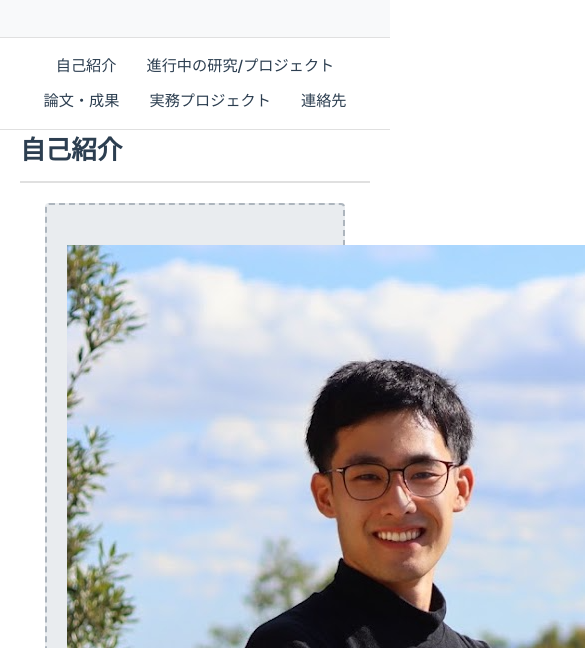
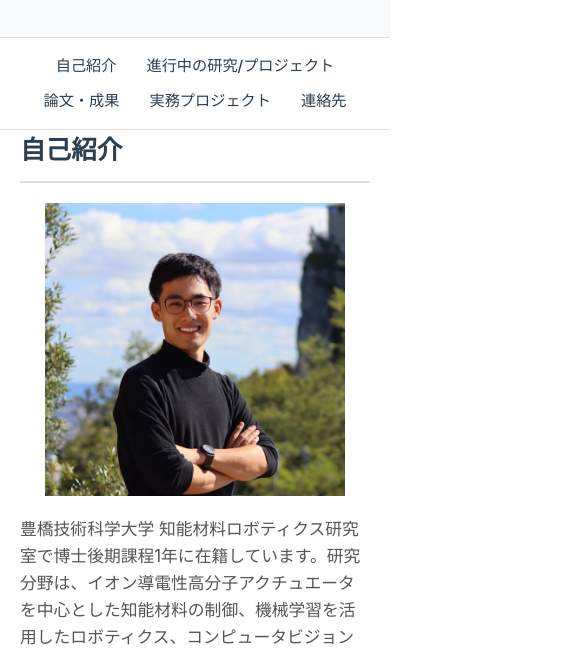
Before and after one commit to junya1208/HP, a plain HTML site: page index_ja.html in a window 390 px wide. Shown: the part 196-844 px from the top of the page, 585 px wide, since content can reach past the window. Drawn offline with Linux system fonts and the light colour scheme.

Commit message:
Make style css for the responsive image function

```diff
--- a/index_ja.html
+++ b/index_ja.html
@@ -74,7 +74,7 @@
           <h3>メカナムホイール四輪ロボットの自律走行</h3>
           <!-- Placeholder for research image -->
           <div class="research-image-placeholder">
-            <img src="images/mecanum.png" alt="メカナムホイール四輪ロボット">
+            <img src="images/mechanum.png" alt="メカナムホイール四輪ロボット">
           </div>
           <p>
             ROSをベースにしたメカナムホイール四輪ロボットの自律走行システムの開発。
--- a/style.css
+++ b/style.css
@@ -14,6 +14,14 @@ body {
     line-height: 1.6;
     color: #333;
     background-color: #fff;
+}
+
+/* Images: responsive by default */
+img {
+    max-width: 100%;
+    height: auto;
+    display: block;
+    background-color: transparent;
 }
 
 /* Container */
@@ -234,10 +242,10 @@ section h3 {
     font-style: italic;
 }
 
-/* Image Placeholders */
-.personal-photo-placeholder,
-.research-image-placeholder,
-.project-image-placeholder {
+/* Image Placeholders: show styling only when empty */
+.personal-photo-placeholder:empty,
+.research-image-placeholder:empty,
+.project-image-placeholder:empty {
     background-color: #e9ecef;
     border: 2px dashed #adb5bd;
     padding: 40px 20px;
@@ -259,6 +267,14 @@ section h3 {
     display: flex;
     align-items: center;
     justify-content: center;
+}
+
+/* When placeholders contain an image, remove extra spacing */
+.personal-photo-placeholder img,
+.research-image-placeholder img,
+.project-image-placeholder img {
+    margin: 0;
+    border: 0;
 }
 
 /* Footer */
```
